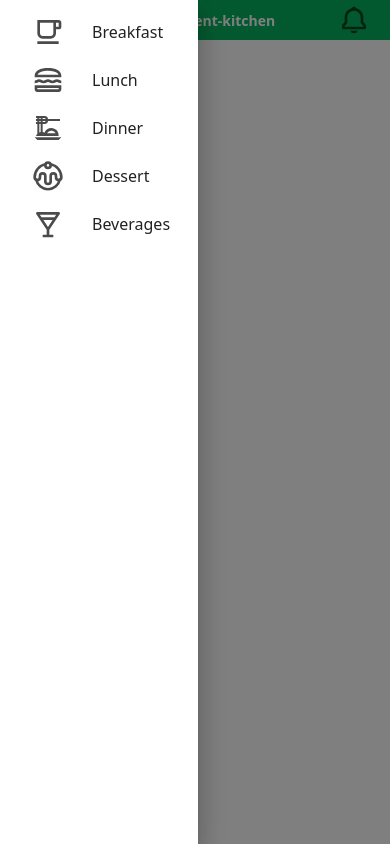
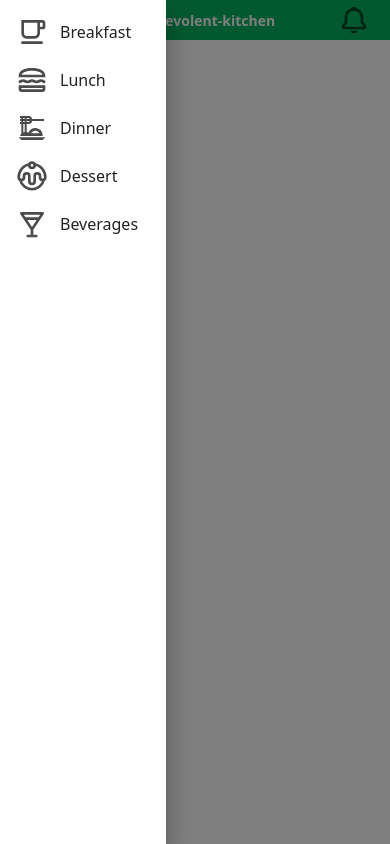
Before and after one commit to liza-tann/Restaurant_project, a React (Vite) app: page /About in a window 390 px wide. Both pictures are taken after a click on the element 24 px from the left and 20 px from the top of the page. Built offline with nearby package versions, Linux system fonts and the light colour scheme.

Commit message:
change sidebar margin

```diff
--- a/src/components/Nav.jsx
+++ b/src/components/Nav.jsx
@@ -173,37 +173,35 @@ const Nav = () => {
         to="/Breakfast"
         className="flex items-center hover:text-main"
       >
-        <MdOutlineFreeBreakfast className="text-black opacity-70 w-8 h-8 mx-4 transition duration-300 ease-in-out transform hover:text-main hover:scale-110" />
+        <MdOutlineFreeBreakfast className="text-black opacity-70 w-8 h-8 transition duration-300 ease-in-out transform hover:text-main hover:scale-110" />
         <p className="mx-3 transition duration-300 ease-in-out hover:text-main">Breakfast</p>
       </NavLink>
     </ListItem>
     <ListItem button>
       <NavLink to="/lunch" className="flex items-center hover:text-main">
-        <MdOutlineLunchDining className="text-black opacity-70 w-8 h-8 mx-4 transition duration-300 ease-in-out transform hover:text-main hover:scale-110" />
+        <MdOutlineLunchDining className="text-black opacity-70 w-8 h-8 transition duration-300 ease-in-out transform hover:text-main hover:scale-110" />
         <p className="mx-3 transition duration-300 ease-in-out hover:text-main">Lunch</p>
       </NavLink>
     </ListItem>
     <ListItem button>
       <NavLink to="/Dinner" className="flex items-center hover:text-main">
-        <MdOutlineDinnerDining className="text-black opacity-70 w-8 h-8 mx-4 transition duration-300 ease-in-out transform hover:text-main hover:scale-110" />
+        <MdOutlineDinnerDining className="text-black opacity-70 w-8 h-8 transition duration-300 ease-in-out transform hover:text-main hover:scale-110" />
         <p className="mx-3 transition duration-300 ease-in-out hover:text-main">Dinner</p>
       </NavLink>
     </ListItem>
     <ListItem button>
       <NavLink
         to="/Dessert"
-        className="flex items-center hover:text-main"
-      >
-        <LuDessert className="text-black opacity-70 w-8 h-8 mx-4 transition duration-300 ease-in-out transform hover:text-main hover:scale-110" />
+        className="flex items-center hover:text-main">
+        <LuDessert className="text-black opacity-70 w-8 h-8 transition duration-300 ease-in-out transform hover:text-main hover:scale-110" />
         <p className="mx-3 transition duration-300 ease-in-out hover:text-main">Dessert</p>
       </NavLink>
     </ListItem>
     <ListItem button>
       <NavLink
         to="/Beverages"
-        className="flex items-center hover:text-main"
-      >
-        <BiDrink className="text-black opacity-70 w-8 h-8 mx-4 transition duration-300 ease-in-out transform hover:text-main hover:scale-110" />
+        className="flex items-center hover:text-main">
+        <BiDrink className="text-black opacity-70 w-8 h-8 transition duration-300 ease-in-out transform hover:text-main hover:scale-110" />
         <p className="mx-3 transition duration-300 ease-in-out hover:text-main">Beverages</p>
       </NavLink>
     </ListItem>
```
